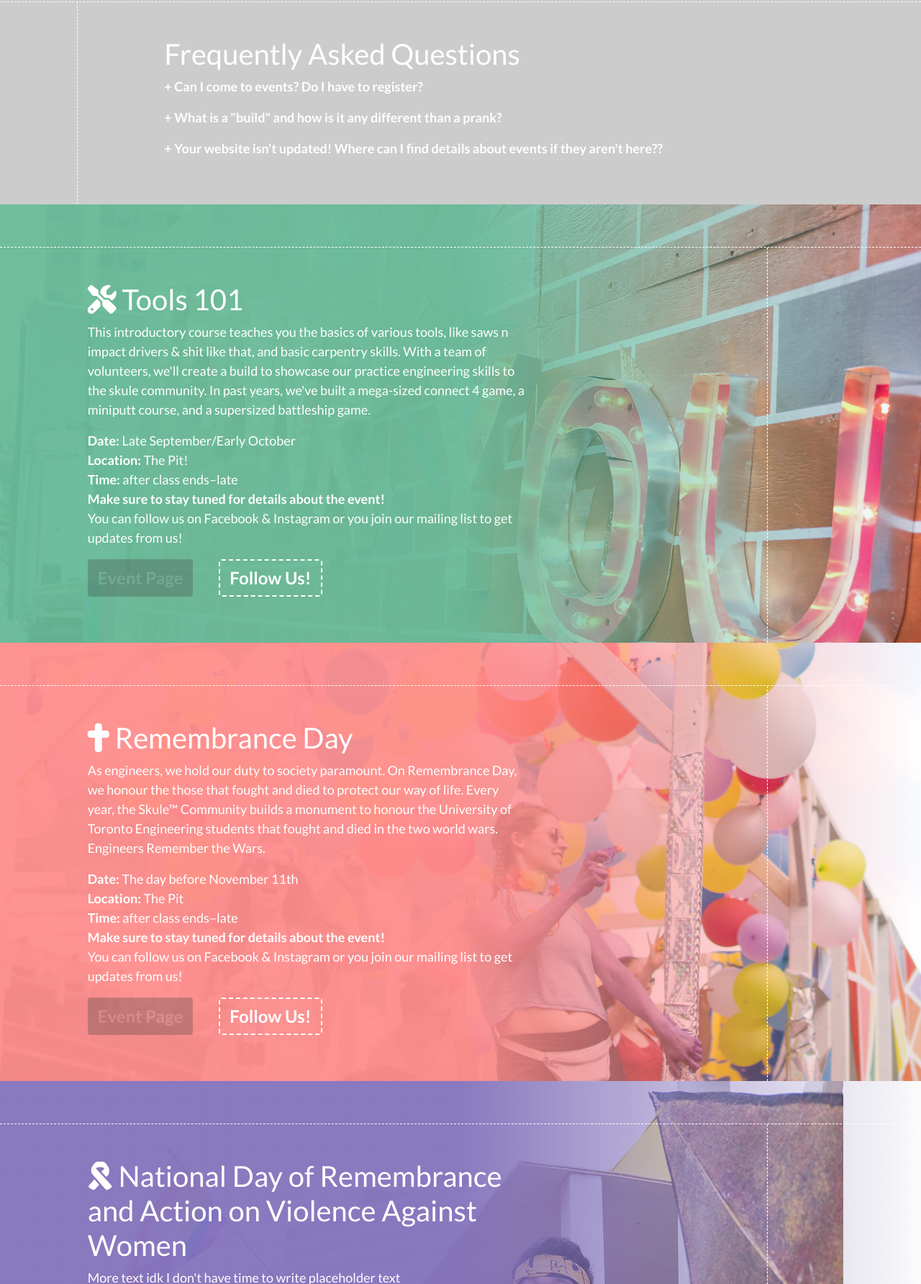
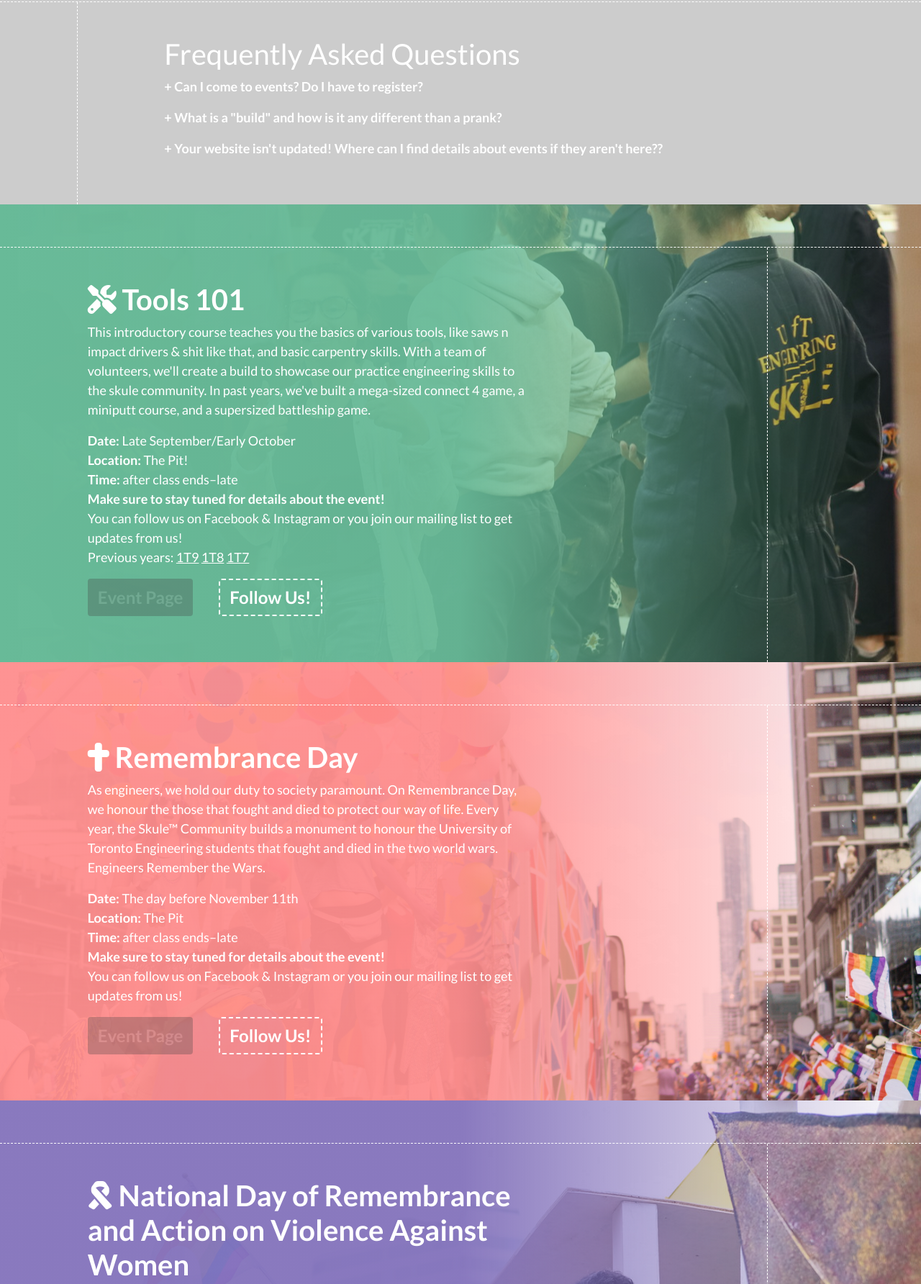
Before and after one commit to zbotpoint/bng, a website: page events/index.html in a window 1280 px wide. Shown: the part 441-2225 px from the top of the page at 72% size. Drawn offline with nearby package versions, Linux system fonts and the light colour scheme.

Commit message:
adding bgs to events

```diff
--- a/events/index.html
+++ b/events/index.html
@@ -93,7 +93,7 @@
             <div class="v-line col-md-10 d-none d-md-block position-absolute border-right-dashed border-white"></div>
             <div class="col-md-6 offset-md-1 row">
                 <div class="my-2 my-md-5">
-                    <h2 class="text-white"><i class="fas fa-tools"></i> Tools 101</h2>
+                    <h2 class="text-white"><i class="fas fa-tools"></i> <b>Tools 101</b></h2>
                     <p class="text-white">This introductory course teaches you the basics of various tools, like saws n impact drivers & shit like that, and basic carpentry skills. With a team of volunteers, we'll create a build to showcase our practice engineering skills to the skule community. In past years, we've built a mega-sized connect 4 game, a miniputt course, and a supersized battleship game.</p>
                     <p class="text-white">
                         <b>Date:</b> Late September/Early October<br>
@@ -101,6 +101,7 @@
                         <b>Time:</b> after class ends–late<br>
                         <b>Make sure to stay tuned for details about the event!<br></b>
                             You can follow us on Facebook & Instagram or you join our mailing list to get updates from us!<br>
+                        Previous years: <a href="">1T9</a> <a href="">1T8</a> <a href="">1T7</a><br>
                         <a href="http://fb.me/BlueAndGoldCommittee"><button class="btn btn-3 mr-3 mt-3 disabled" disabled>Event Page</button></a>
                         <a href="../signup"><button class="btn btn-3 ml-3 mt-3">Follow Us!</button></a>
                     </p>
@@ -114,7 +115,7 @@
             <div class="v-line col-md-10 d-none d-md-block position-absolute border-right-dashed border-white"></div>
             <div class="col-md-6 offset-md-1 row">
                 <div class="my-2 my-md-5">
-                    <h2 class="text-white"><i class="fas fa-cross"></i> Remembrance Day</h2>
+                    <h2 class="text-white"><i class="fas fa-cross"></i> <b>Remembrance Day</b></h2>
                     <p class="text-white">As engineers, we hold our duty to society paramount. On Remembrance Day, we honour the those that fought and died to protect our way of life. Every year, the Skule&#8482; Community builds a monument to honour the University of Toronto Engineering students that fought and died in the two world wars. Engineers Remember the Wars.</p>
                     <p class="text-white">
                         <b>Date:</b> The day before November 11th<br>
@@ -135,7 +136,7 @@
             <div class="v-line col-md-10 d-none d-md-block position-absolute border-right-dashed border-white"></div>
             <div class="col-md-6 offset-md-1 row">
                 <div class="my-2 my-md-5">
-                    <h2 class="text-white"><i class="fas fa-ribbon"></i> National Day of Remembrance and Action on Violence Against Women</h2>
+                    <h2 class="text-white"><i class="fas fa-ribbon"></i> <b>National Day of Remembrance and Action on Violence Against Women</b></h2>
                     <p class="text-white">More text idk I don't have time to write placeholder text</p>
                     <p class="text-white">
                         <b>Date:</b> The day before December 6th<br>
@@ -156,7 +157,7 @@
             <div class="v-line col-md-10 d-none d-md-block position-absolute border-right-dashed border-white"></div>
             <div class="col-md-6 offset-md-1 row">
                 <div class="my-2 my-md-5">
-                    <h2><i class="fas fa-crown"></i> Godiva Week</h2>
+                    <h2><i class="fas fa-crown"></i> <b>Godiva Week</b></h2>
                     <p>"One of these, and my personal favourite, is Godiva Week. Now what IS Godiva Week, you might be asking? Only the best week of the year. Godiva Week is the first week of Winter semester and it's full of different events, competitions, <em>and</em> traditions that make it a great time and a way to let loose before the stress of second semester picks up."</p>
                     <p>
                         <b>Date:</b> First week of Winter Semester<br>
@@ -177,7 +178,7 @@
             <div class="v-line col-md-10 d-none d-md-block position-absolute border-right-dashed border-white"></div>
             <div class="col-md-6 offset-md-1 row">
                 <div class="my-2 my-md-5">
-                    <h2 class="text-white"><i class="fas fa-plug"></i> Tools 102</h2>
+                    <h2 class="text-white"><i class="fas fa-plug"></i> <b>Tools 102</b></h2>
                     <p class="text-white">I think I need to upgrade erything cause I'm a waste yute, this profile picture is the start of a new era, a new me, a new everything. I am the best and aint noone can tell me not, if you don't believe in yourself first how can you believe in those around you. Need to take time for yourself to figure out life you know? Gotta make improvements constantly, and that's what I'm about, self-improvement. Join me in my journey to make the most of life and enjoy every second of it</p>
                     <p class="text-white">
                         <b>Date:</b> second semester sometime lol<br>
--- a/main.scss
+++ b/main.scss
@@ -825,11 +825,10 @@
     color: palette(base,"grey-3");
   }
   & .tools101 {
-    background:
-      linear-gradient(to right,
-        transparentize(palette(skule,"green"),0.05),
-        transparentize(palette(skule,"green"),0.05),
-        transparent), url('pride/1.jpg');
+    background: linear-gradient(to right,
+      transparentize(palette(skule, "green"), 0.0),
+      transparentize(palette(skule, "green"), 0.05),
+      transparent), url('events/tools101.jpg') right;
   }
   & .remembrance {
     background:
@@ -838,6 +837,7 @@
         transparentize(palette(skule,"red"),0.05),
       transparent),
       url('pride/9.jpg');
+    background-size: cover;
   }
   & .ndravaw {
     background:
@@ -846,6 +846,7 @@
         transparentize(palette(skule,"purple"),0.05),
         transparent),
       url('pride/5.jpg');
+    background-size: cover;
   }
   & .godivaweek {
     background:
@@ -853,7 +854,7 @@
         transparentize(palette(skule,"blue"),0.05),
         transparentize(palette(skule,"blue"),0.05),
         transparent),
-      url('pride/13.jpg');
+      url('events/godivaweek.jpg') right;
     color: palette(skule,"gold");
   }
   & .tools102 {
@@ -862,10 +863,17 @@
         transparentize(palette(skule,"teal"),0.05),
         transparentize(palette(skule,"teal"),0.05),
         transparent),
-      url('pride/17.jpg');
+      url('events/tools102.jpg') right;
+    background-size: cover;
   }
   & .faq-body a, .faq-body p {
     text-decoration: none;
     color: white;
+    display:inline-block;
+  }
+  & a {
+    color: white;
+    display:inline-block;
+    text-decoration: underline;
   }
 }
```
Also changed, not shown: events/godivaweek.jpg (added), events/tools101.jpg (added), events/tools102.jpg (added), main.css, 1 other file.
